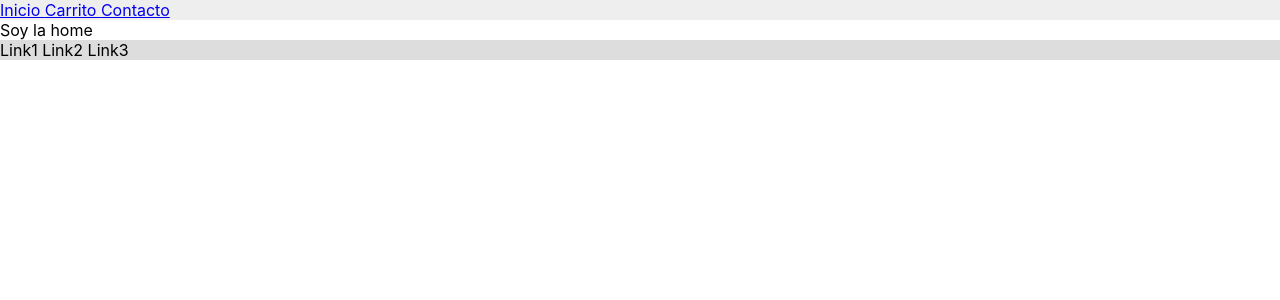
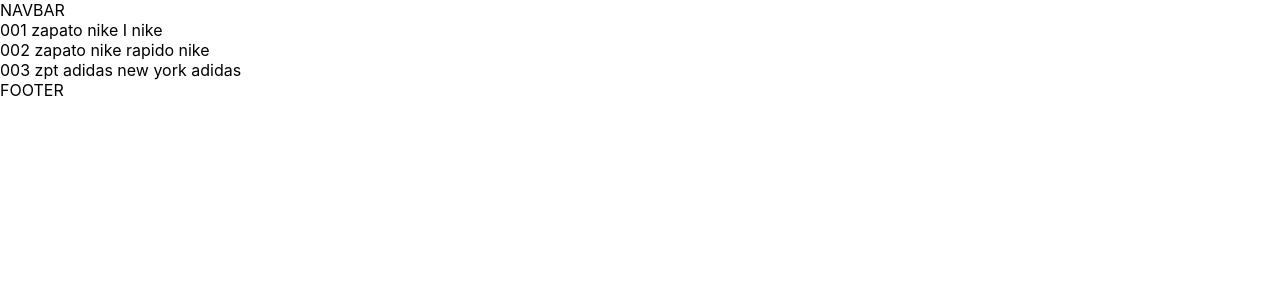
Before and after one commit to ailin3142/react24405, a React (Create React App) app: page / in a window 1280 px wide. Shown: the top 300 px of the page. Built offline with nearby package versions, Linux system fonts and the light colour scheme.

Commit message:
architectura guia

```diff
--- a/src/App.js
+++ b/src/App.js
@@ -1,41 +1,35 @@
 import './App.css';
 import React, { useState, useEffect } from "react";
 import { BrowserRouter, Switch, Route } from 'react-router-dom';
-import Nav from './components/Nav';
-import Fo from './components/Fo';
-import Categoria from './components/Categoria';
-
+import ItemListContainer from './components/ItemListContainer';
+import ItemDetailContainer from './components/ItemDetailContainer';
 
 function App() {
 
   return (
     <>
       <BrowserRouter>
-        <Nav />
+        <div>NAVBAR</div>
         <Switch>
 
           {/* ruta home */}
           <Route exact path="/">
-            Soy la home
+            <ItemListContainer />
           </Route>
 
-          {/* ruta dinamica para categoria */}
-          <Route path="/categoria/:categoriaId">
-            <Categoria />
+
+          <Route path="/item/:itemId">
+            <ItemDetailContainer />
           </Route>
 
-          {/* ruta contacto */}
-          <Route exact path="/contacto">
-            Estas en contacto
-          </Route>
+          {/* ////RUTA CATEGORIAS */}
+          {/* <Route path="/categoria/:categoriaId">
+            <itemListContainer />
+          </Route> */}
 
-          {/* ruta carrito */}
-          <Route exact path="/carrito">
-            listo para comprar
-          </Route>
 
         </Switch>
-        <Fo />
+        <div>FOOTER</div>
       </BrowserRouter>
 
     </>
--- a/src/components/Categoria.jsx
+++ /dev/null
@@ -1,33 +0,0 @@
-import React, { useState, useEffect } from "react";
-import { BrowserRouter, Switch, Route, useParams, Link } from 'react-router-dom';
-
-
-export default function Categoria() {
-
-    const { categoriaId } = useParams();
-
-    const [arrayDeProdutcos, setArrayDeProdutcos] = useState([]);
-
-    useEffect(()=>{
-
-        const productos = [{name: 'zapato deportivo', categoria: 'nike'},{name: 'campera adidas', categoria: 'adidas'},{name: 'tenis', categoria: 'nike'},{name: 'pelota', categoria: 'adidas'}];
-
-        /* new Promise
-        .then(ACA CARGAN EL MOCK DE PRODUCTOS [{name: 'zapato deportivo', categoria: 'nike'},{name: 'campera adidas', categoria: 'adidas'},{name: 'tenis', categoria: 'nike'},{name: 'pelota', categoria: 'adidas'}]) */
-
-        setArrayDeProdutcos(productos.filter(item=> item.categoria == categoriaId));
-
-    }, [categoriaId])
-
-
-  return (
-    <>
-        <Link to={"/categoria/nike"} >Nike</Link><Link to={"/categoria/adidas"} >Adidas</Link><Link to={"/categoria/chanel"} >Chanel</Link>
-        Estoy en la categoria {categoriaId}
-        {
-            arrayDeProdutcos.map(item => <div>{item.name}</div>)
-        }
-
-    </>
-  );
-}
--- a/src/components/Fo.jsx
+++ /dev/null
@@ -1,12 +0,0 @@
-import React, { useState, useEffect } from "react";
-import { BrowserRouter, Switch, Route } from 'react-router-dom';
-
-
-export default function Fo() {
-
-  return (
-    <>
-    <div style={{backgroundColor: '#dddddd'}}><span>Link1 </span><span>Link2 </span><span>Link3 </span></div>
-    </>
-  );
-}
--- /dev/null
+++ b/src/components/Item.jsx
@@ -0,0 +1,14 @@
+import React, { useState, useEffect } from "react";
+import { BrowserRouter, Switch, Route } from 'react-router-dom';
+
+
+export default function Item({ producto }) {
+
+    return (
+        <>
+            <div>
+                {producto.id + " " + producto.nombre + " " + producto.categoria}
+            </div>
+        </>
+    );
+}
--- /dev/null
+++ b/src/components/ItemDetail.jsx
@@ -0,0 +1,19 @@
+import React, { useState, useEffect } from "react";
+import { BrowserRouter, Switch, Route } from 'react-router-dom';
+
+
+export default function ItemDetail({ producto }) {
+
+    return (
+        <>
+            <div>
+                {(producto.id) ?
+                    <>{producto.id + " " + producto.nombre + " " + producto.categoria}</>
+                    :
+                    <>Loading...</>
+                }
+                {/* <ComponenteQueTenemos stock={producto.stock} id={producto.id}/> */}
+            </div>
+        </>
+    );
+}
--- /dev/null
+++ b/src/components/ItemDetailContainer.jsx
@@ -0,0 +1,35 @@
+
+import React, { useState, useEffect } from "react";
+import { BrowserRouter, Switch, Route, useParams, Link } from 'react-router-dom';
+import ItemDetail from "./ItemDetail";
+
+
+export default function ItemDetailContainer() {
+
+  const { itemId } = useParams();
+
+  const [producto, setProducto] = useState({});
+
+  useEffect(()=>{
+      setTimeout(()=>{
+
+          let listadoDeProductos = [{id: '001', nombre: 'zapato nike I', categoria: 'nike'}, {id: '002', nombre: 'zapato nike rapido', categoria: 'nike'}, {id: '003', nombre: 'zpt adidas new york', categoria: 'adidas'}  ];
+
+          listadoDeProductos = listadoDeProductos.filter(item => item.id == itemId);
+
+          let myProducto = listadoDeProductos[0];
+
+          setProducto(myProducto);
+
+      }, 2000)
+  }, [itemId])
+
+  return (
+    <>
+    {itemId}
+      <ItemDetail producto={producto}/>
+      <Link to={"/item/003"}>ir al item 3</Link>
+
+    </>
+  );
+}
--- /dev/null
+++ b/src/components/ItemList.jsx
@@ -0,0 +1,15 @@
+import React, { useState, useEffect } from "react";
+import { BrowserRouter, Switch, Route } from 'react-router-dom';
+import Item from "./Item";
+
+
+export default function ItemList({ listadoDeProductos }) {
+
+  return (
+    <>
+      {
+        listadoDeProductos.map(producto => <Item  producto={producto}/>)
+      }
+    </>
+  );
+}
--- /dev/null
+++ b/src/components/ItemListContainer.jsx
@@ -0,0 +1,22 @@
+
+import React, { useState, useEffect } from "react";
+import { BrowserRouter, Switch, Route } from 'react-router-dom';
+import ItemList from "./ItemList";
+
+
+export default function ItemListContainer() {
+
+    const [listadoDeProductos, setListadoDeProductos] = useState([]);
+
+    useEffect(()=>{
+        setTimeout(()=>{
+            setListadoDeProductos([{id: '001', nombre: 'zapato nike I', categoria: 'nike'}, {id: '002', nombre: 'zapato nike rapido', categoria: 'nike'}, {id: '003', nombre: 'zpt adidas new york', categoria: 'adidas'}  ]);
+        }, 2000)
+    }, [])
+
+  return (
+    <>
+        <ItemList listadoDeProductos={listadoDeProductos}/>
+    </>
+  );
+}
--- a/src/components/Nav.jsx
+++ /dev/null
@@ -1,16 +0,0 @@
-import React, { useState, useEffect } from "react";
-import { BrowserRouter, Switch, Route, Link } from 'react-router-dom';
-
-
-export default function Nav() {
-
-  return (
-    <>
-    <div style={{backgroundColor: '#eeeeee'}}>
-        <Link to={'/'}>Inicio </Link>
-        <Link to={'/carrito'}>Carrito </Link>
-        <Link to={'/contacto'}>Contacto </Link>
-    </div>
-    </>
-  );
-}
```
